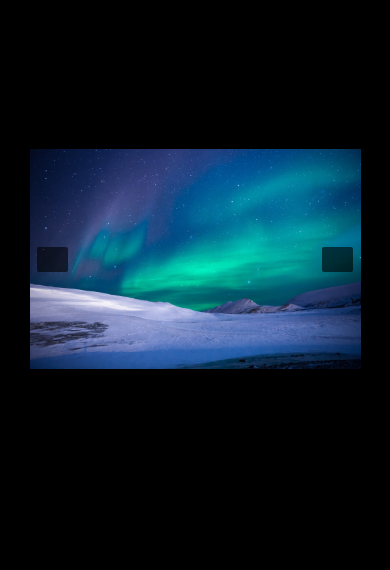
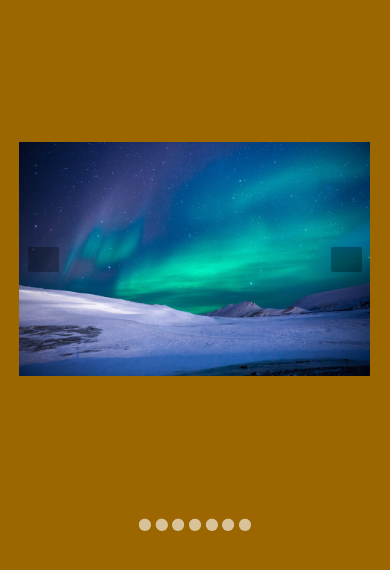
Before and after one commit to PharadolBrown/imageSlider, a plain HTML site: page index.html in a window 390 px wide. Shown: the part 78-648 px from the top of the page. Drawn offline with Linux system fonts and the light colour scheme.

Commit message:
Add files via upload

```diff
--- a/app.js
+++ b/app.js
@@ -1,6 +1,6 @@
-
-//My code is dynamic. you can easily add or reduce images in the collection just 1 line only!!
-//StepI : increase or decrease the value of a variable named "numberOfImage" (line 8)
+// To anyone are reading my code
+// My code is dynamic. you can easily add or reduce images in the collection just 1 line only!!
+// StepI : increase or decrease the value of a variable named "numberOfImage" (line 8)
 
 const carouselSlide = document.querySelector(".carousel-slide");
 const carouselContainer = document.querySelector(".carousel-container");
@@ -23,42 +23,79 @@ for (let index = 0; index <= srcImages.length - 1; index++) {
   const image = document.createElement("img");
   image.src = srcImages[index];
   let idImg = "";
-  index == 0? (idImg = "lastClone"):
-  index == srcImages.length - 1 ? (idImg = "firstClone") : idImg = index;
+  index == 0
+    ? (idImg = "lastClone")
+    : index == srcImages.length - 1
+    ? (idImg = "firstClone")
+    : (idImg = index);
   image.setAttribute("id", idImg);
   carouselSlide.append(image);
 }
+
+//create element circle button
+const circleBtnContainer = document.querySelector(".circleBtnContainer");
+for (let index = 0; index < numberOfImages; index++) {
+  console.log("create circle Button : " + index);
+  circleBtn = document.createElement("i");
+  circleBtn.classList.add("fas");
+  circleBtn.classList.add("fa-circle");
+  circleBtn.setAttribute("id", index+1);
+  circleBtnContainer.append(circleBtn);
+}
+const circleBtns = document.querySelectorAll(".fa-circle");
+console.log(circleBtns)
+
+//Counter
+let counter = 1;
+console.log("counter : "+counter)
+
+
+function clickCircleBtn(event) {
+  event.target.classList.add("clicked");
+  slideImages(event.target.id);
+  carouselSlide.style.transition = "transform 0.5s ease-in-out";
+  console.log("circli count from " + counter);
+  counter=event.target.id;
+  console.log("circli count to "+counter);
+}
+
+circleBtns.forEach((btn)=>{
+  btn.addEventListener('click',clickCircleBtn);
+})
+
+
 const carouselImages = document.querySelectorAll(".carousel-slide img");
 
 //Buttons
 const prevBtn = document.querySelector("#prevBtn");
 const nextBtn = document.querySelector("#nextBtn");
 
-//Counter
-let counter = 1;
+
 let sizeContainer = carouselContainer.clientWidth;
 
-function slideImages() {
+function slideImages(count) {
   carouselSlide.style.transform =
-    "translateX(" + -sizeContainer * counter + "px)";
+    "translateX(" + -sizeContainer * count + "px)";
 }
-slideImages();
+slideImages(counter);
 
 //Button Listeners
 nextBtn.addEventListener("click", () => {
   if (counter >= carouselImages.length - 1) return;
   carouselSlide.style.transition = "transform 0.5s ease-in-out";
+  console.log("from counter : "+counter+"next");
   counter++;
-  console.log("next to img counter " + counter);
-  carouselSlide.style.transform = slideImages();
+  console.log("to counter " + counter+"next");
+  carouselSlide.style.transform = slideImages(counter);
 });
 
 prevBtn.addEventListener("click", () => {
   if (counter <= 0) return;
+  console.log("from counter : " + counter + "prev");
   carouselSlide.style.transition = "transform 0.5s ease-in-out";
-  console.log("prev to img counter" + counter);
+  console.log("to counter " + counter + "prev");
   counter--;
-  carouselSlide.style.transform = slideImages();
+  carouselSlide.style.transform = slideImages(counter);
 });
 
 // Carousel Images
@@ -67,10 +104,9 @@ carouselSlide.addEventListener("webkitTransitionEnd", () => {
   if (carouselImages[counter].id === "lastClone") {
     console.log("transition slide is working");
     console.log(carouselImages[counter]);
-
     carouselSlide.style.transition = "none";
     counter = carouselImages.length - 2;
-    carouselSlide.style.transform = slideImages();
+    carouselSlide.style.transform = slideImages(counter);
   }
   if (carouselImages[counter].id === "firstClone") {
     console.log("transition slide is working");
@@ -80,7 +116,7 @@ carouselSlide.addEventListener("webkitTransitionEnd", () => {
 
     carouselSlide.style.transition = "none";
     counter = carouselImages.length - counter;
-    carouselSlide.style.transform = slideImages();
+    carouselSlide.style.transform = slideImages(counter);
   }
 });
 
@@ -88,5 +124,5 @@ carouselSlide.addEventListener("webkitTransitionEnd", () => {
 window.onresize = function () {
   sizeContainer = carouselContainer.clientWidth;
   console.log("resize container to" + sizeContainer);
-  carouselSlide.style.transform = slideImages();
+  carouselSlide.style.transform = slideImages(counter);
 };
--- a/index.html
+++ b/index.html
@@ -11,15 +11,17 @@
 </head>
 <body>
     <h1>Natural Wonder</h1>
+
     <div class="carousel-container">
         <div class="arrows">
             <i class="fas fa-angle-left" id="prevBtn"></i>
-        <i class="fas fa-angle-right" id="nextBtn"></i>
+            <i class="fas fa-angle-right" id="nextBtn"></i>
         </div>
 
-        <div class="carousel-slide">
-        </div>
+        <div class="carousel-slide"></div>
     </div>
+
+    <div class="circleBtnContainer"></div>
 
 
     <script src="app.js"></script>
--- a/style.css
+++ b/style.css
@@ -4,8 +4,10 @@
   box-sizing: border-box;
 }
 body {
-  background-color: #000;
-  /* overflow: hidden; */
+  background-color: rgb(231, 161, 228);
+  overflow-x: hidden;
+  padding-bottom: 500px;
+  /* place-items: center; */
 }
 
 h1 {
@@ -14,13 +16,26 @@ h1 {
   color: #fff;
 }
 .carousel-container {
-  height: fit-content;
   display: flex;
   justify-content: center;
   position: relative;
   width: 70%;
   margin: auto;
+  /* max-height:80vw; */
   /* overflow: hidden; */
+}
+
+.carousel-slide {
+  display: flex;
+  width: 100%;
+  height: 500px;
+}
+
+.carousel-slide img {
+  width: 100%;
+  padding: 0 10px;
+  object-fit: cover;
+  object-position: center;
 }
 .arrows {
   position: absolute;
@@ -37,48 +52,81 @@ h1 {
   color: #fff;
   font-size: 60px;
   font-weight: 400;
-  background-color: #000;
+  background-color: rgba(0, 0, 0, 0.5);
   border-radius: 8px;
   padding: 0 8px;
   opacity: 0.6;
   transition: all 0.3s;
 }
 .arrows i:hover {
-  opacity: 1;
+  opacity: 0.8;
   background-color: rgba(0, 0, 0, 0.6);
 }
-.carousel-slide {
+.circleBtnContainer {
+  color: #fff;
+  height: 100%;
+  margin: auto;
   display: flex;
-  width: 100%;
-  height: 500px;
+  justify-content: space-around;
+  align-items: center;
+  width: 30%;
+  cursor: pointer;
+  margin-top:10px ;
 }
-
-.carousel-slide img {
-  width: 100%;
-  padding: 0 10px;
-  object-fit: cover;
-  object-position: center;
+.circleBtnContainer i {
+  color: #fff;
+  font-size: 12px;
+  font-weight: 400;
+  opacity: 0.6;
+  transition: all 0.3s;
+  background-color: #fff;
+  border-radius: 50%;
 }
-
+.circleBtnContainer i:hover {
+  opacity: 1;
+}
+.circleBtnContainer i::after {
+  background-color: red;
+}
 /* responsive  */
 @media only screen and (max-width: 1025px) {
   .carousel-container {
     width: 90%;
+  }
+  body {
+    background-color: rgb(85, 84, 84);
+  }
+  .carousel-container {
     overflow: hidden;
   }
-  body {
-    background-color: #000;
+}
+@media only screen and (max-width: 1025px) {
+  body{
+    background-color: rgb(156, 102, 0);
   }
 }
+
 @media only screen and (max-width: 769px) {
   body {
     padding-bottom: 100px;
   }
+  .carousel-container {
+    width: 96%;
+    overflow: hidden;
+  }
+  /* .carousel-slide {
+    padding: 50px 0;
+  } */
 }
 @media only screen and (max-width: 426px) {
+  .carousel-container {
+    overflow: hidden;
+    width: 95%;
+  }
   .arrows {
     padding: 0 5%;
   }
+
   .arrows i {
     font-size: 25px;
     font-weight: 400;
```
